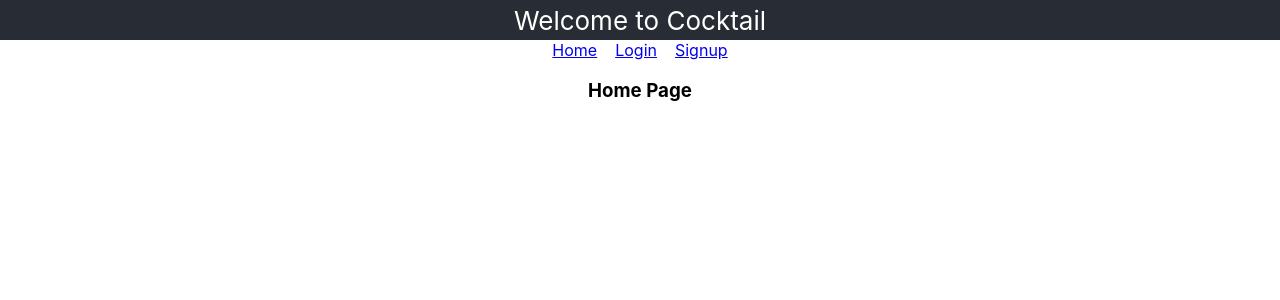
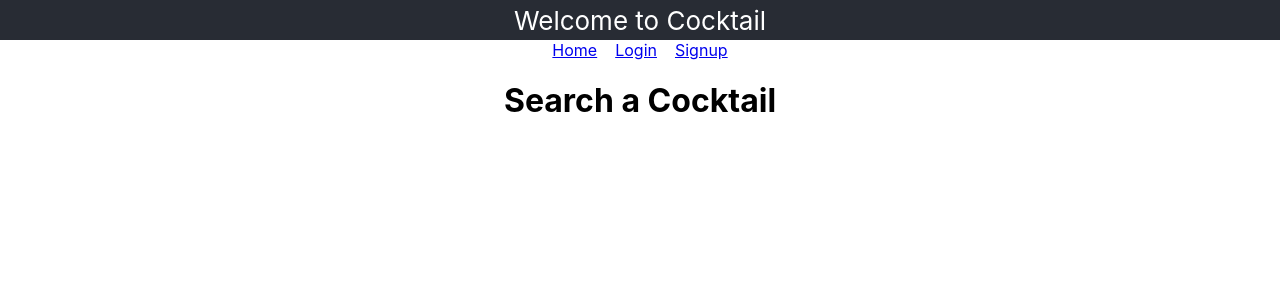
Before and after one commit to hink123/cocktail, a React (Create React App) app: page / in a window 1280 px wide. Shown: the top 300 px of the page. Built offline with nearby package versions, Linux system fonts and the light colour scheme.

Commit message:
search cocktail page

```diff
--- a/src/pages/App/App.js
+++ b/src/pages/App/App.js
@@ -4,6 +4,7 @@ import SignupPage from '../SignupPage/SignupPage';
 import LoginPage from '../LoginPage/LoginPage';
 import NavBar from '../../components/NavBar/NavBar';
 import userService from '../../utils/userService';
+import SearchCocktailPage from '../SearchCocktailPage/SearchCocktailPage';
 import './App.css';
 
 class App extends Component {
@@ -35,7 +36,7 @@ class App extends Component {
         </div>
 
         <Route exact path="/" render={() => (
-          <h3>Home Page</h3>
+          <SearchCocktailPage />
         )}/>
 
         <Route exact path="/login" render={({history}) => (
--- /dev/null
+++ b/src/pages/SearchCocktailPage/SearchCocktailPage.jsx
@@ -0,0 +1,17 @@
+import React, {Component} from 'react';
+
+class SearchCocktailPage extends Component {
+    state = {
+        cocktail: ''
+    }
+
+    render() {
+        return (
+            <div>
+                <h1>Search a Cocktail</h1>
+            </div>
+        );
+    }
+}
+
+export default SearchCocktailPage;
```
